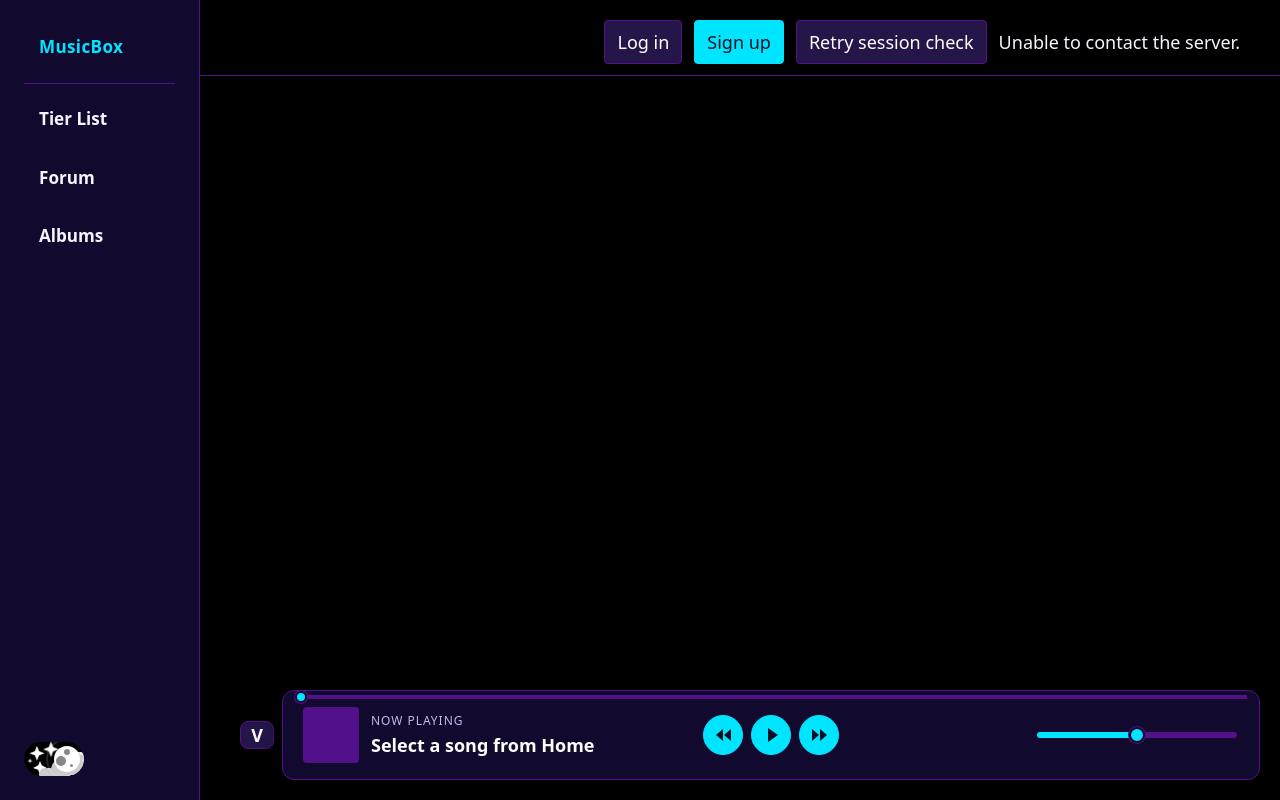
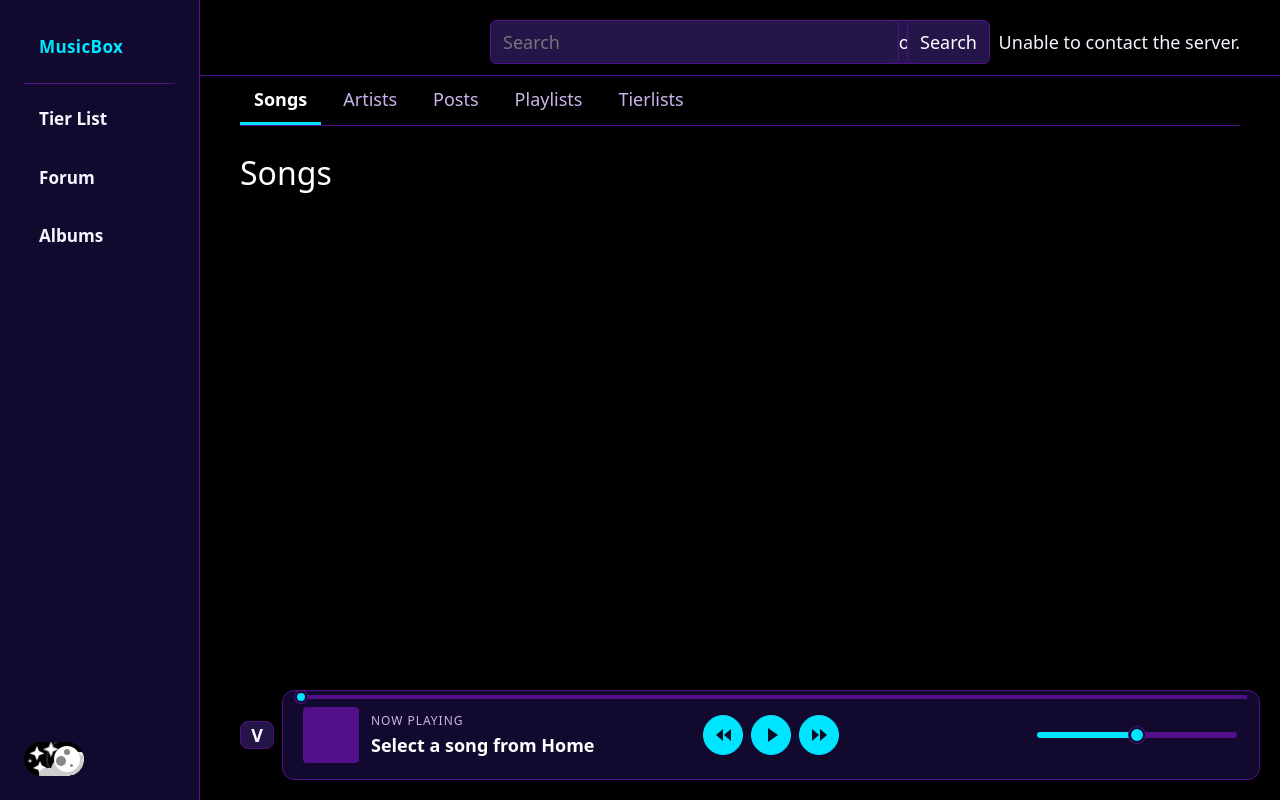
Before and after one commit to andreikeanandavid828-star/musicon, a React (Vite) app: page /search in a window 1280 px wide. Built offline with nearby package versions, Linux system fonts and the light colour scheme; no server answers.

Commit message:
Search Bar and Tabs format

```diff
--- a/src/App.css
+++ b/src/App.css
@@ -317,6 +317,55 @@
   transition: background-color 0.3s ease;
 }
 
+.search-bar {
+  position: absolute;
+  left: 50%;
+  display: flex;
+  min-width: 0;
+  width: 50%;
+  align-items: center;
+  gap: 8px;
+  transform: translateX(-50%);
+}
+
+.search-bar__label {
+  position: absolute;
+  width: 1px;
+  height: 1px;
+  overflow: hidden;
+  clip: rect(0, 0, 0, 0);
+  white-space: nowrap;
+  clip-path: inset(50%);
+}
+
+.search-bar__input {
+  width: 100%;
+  min-width: 0;
+  padding: 8px 12px;
+  border: 1px solid var(--border);
+  border-radius: 6px;
+  background: var(--control-bg);
+  color: var(--control-text);
+}
+
+.search-bar__input:focus-visible {
+  outline: 2px solid var(--focus-ring);
+  outline-offset: 2px;
+}
+
+.search-bar__submit {
+  padding: 8px 12px;
+  border: 1px solid var(--border);
+  border-radius: 6px;
+  background: var(--control-bg);
+  color: var(--control-text);
+  cursor: pointer;
+}
+
+.search-bar__submit:hover {
+  border-color: var(--muted);
+}
+
 .app-header::after {
   position: absolute;
   z-index: 12;
@@ -404,6 +453,46 @@
 
 .home-page p {
   margin: 0;
+}
+
+.search-page {
+  text-align: left;
+}
+
+.search-page__tabs {
+  display: flex;
+  overflow-x: auto;
+  gap: 8px;
+  border-bottom: 1px solid var(--border);
+}
+
+.search-page__tab {
+  padding: 10px 14px;
+  border: 0;
+  border-bottom: 3px solid transparent;
+  background: transparent;
+  color: var(--muted);
+  text-transform: capitalize;
+  cursor: pointer;
+}
+
+.search-page__tab[aria-selected='true'] {
+  border-bottom-color: var(--accent);
+  color: var(--heading);
+  font-weight: 700;
+}
+
+.search-page__tab:focus-visible {
+  outline: 2px solid var(--focus-ring);
+  outline-offset: -2px;
+}
+
+.search-page__results h1 {
+  margin: 24px 0;
+  color: var(--heading);
+  font-size: 32px;
+  font-weight: 500;
+  text-transform: capitalize;
 }
 
 .home-section {
--- a/src/App.jsx
+++ b/src/App.jsx
@@ -18,6 +18,8 @@ import ProfileButton from './ProfileButton.jsx';
 import Albums from './Albums.jsx';
 import AlbumButton from './AlbumButton.jsx';
 import Upload from './Upload.jsx';
+import Search from './Search.jsx';
+import SearchBar from './SearchBar.jsx';
 import { songs } from './songs.jsx';
 import Button from './Button.jsx';
 import { DEFAULT_PALETTE, readPalette, readDefaultMode, savePalette, saveDefaultMode } from './Appearance.js';
@@ -160,6 +162,7 @@ function AppShell() {
       <header className="app-header">
         {!isAuthPage && (
           <>
+            <SearchBar />
             {authStatus === 'guest' && (
               <><LoginButton /><SignupButton /></>
             )}
@@ -205,6 +208,7 @@ function AppShell() {
         />
         <Route path="/login" element={<Login onLoggedIn={handleLoggedIn} />} />
         <Route path="/signup" element={<SignUp />} />
+        <Route path="/search" element={<Search />} />
         <Route path="/tierlist" element={<Tierlist />} />
         <Route path="/forum" element={<Forum />} />
         <Route
--- /dev/null
+++ b/src/Search.jsx
@@ -0,0 +1,29 @@
+import { useState } from 'react';
+
+const searchFilters = ['songs', 'artists', 'posts', 'playlists', 'tierlists'];
+
+export default function Search() {
+  const [activeFilter, setActiveFilter] = useState('songs');
+
+  return (
+    <main className="search-page">
+      <div className="search-page__tabs" role="tablist" aria-label="Search filters">
+        {searchFilters.map((filter) => (
+          <button
+            key={filter}
+            className="search-page__tab"
+            type="button"
+            role="tab"
+            aria-selected={activeFilter === filter}
+            onClick={() => setActiveFilter(filter)}
+          >
+            {filter}
+          </button>
+        ))}
+      </div>
+      <section className="search-page__results" role="tabpanel">
+        <h1>{activeFilter[0].toUpperCase() + activeFilter.slice(1)}</h1>
+      </section>
+    </main>
+  );
+}
--- /dev/null
+++ b/src/SearchBar.jsx
@@ -0,0 +1,35 @@
+import { useEffect, useState } from 'react';
+import { useLocation, useNavigate } from 'react-router-dom';
+
+export default function SearchBar() {
+  const [query, setQuery] = useState('');
+  const location = useLocation();
+  const navigate = useNavigate();
+
+  useEffect(() => {
+    setQuery(new URLSearchParams(location.search).get('q') || '');
+  }, [location.search]);
+
+  function handleSubmit(event) {
+    event.preventDefault();
+    const searchQuery = query.trim();
+    if (!searchQuery) return;
+
+    navigate(`/search?q=${encodeURIComponent(searchQuery)}`);
+  }
+
+  return (
+    <form className="search-bar" role="search" onSubmit={handleSubmit}>
+      <label className="search-bar__label" htmlFor="site-search">Search Musicon</label>
+      <input
+        id="site-search"
+        className="search-bar__input"
+        type="search"
+        value={query}
+        onChange={(event) => setQuery(event.target.value)}
+        placeholder="Search"
+      />
+      <button className="search-bar__submit" type="submit">Search</button>
+    </form>
+  );
+}
```
